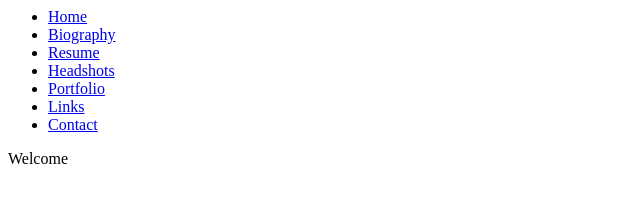
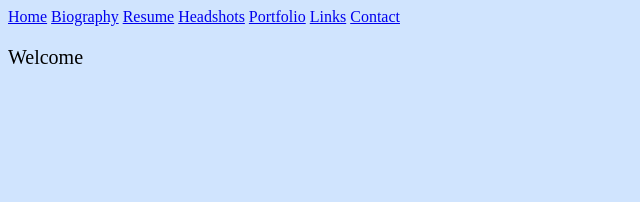
Before and after one commit to laurenju/first_project, a plain HTML site: page index.html in a window 1280 px wide. Shown: the whole page, without its empty margins (0-640 px from the left). Drawn offline with Linux system fonts and the light colour scheme.

Commit message:
connecting css

```diff
--- a/index.html
+++ b/index.html
@@ -1,6 +1,8 @@
 <html>
 	<head>
-		<title>laurenju</title>
+		<link type="text/css" rel="stylesheet" href="stylesheet.css"/>
+		<title>Doris Usui</title>
+	</head>
 	</head>
 	<body>
 		<div>
```
